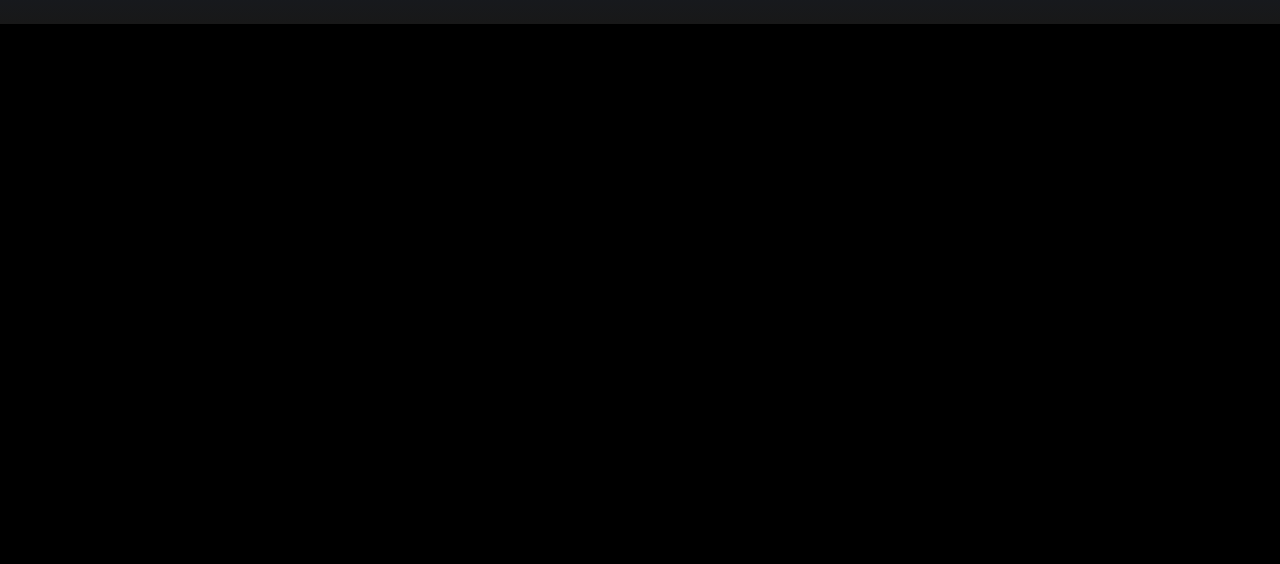
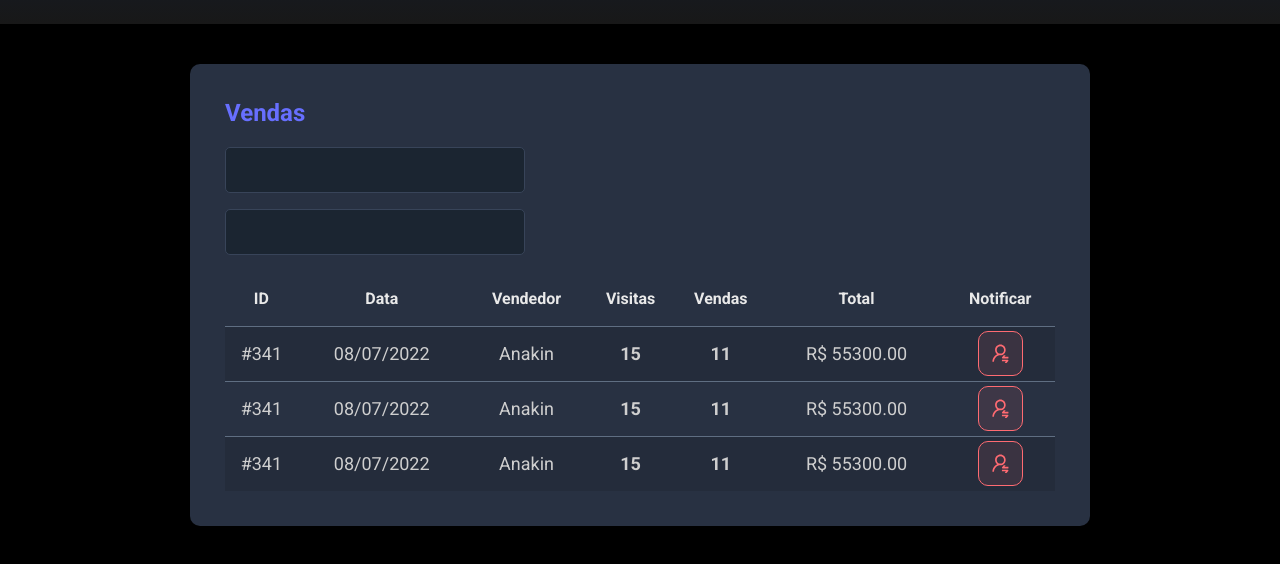
Before and after one commit to CrauFerreira/dsmeta-css, a plain HTML site: page Index.html in a window 1280 px wide. Shown: the part 196-760 px from the top of the page. Drawn offline with Linux system fonts and the light colour scheme.

Commit message:
Primeira Versão

```diff
--- a/Index.html
+++ b/Index.html
@@ -19,5 +19,89 @@
         </div>
     </header>
 
+
+    <main>
+
+        <section id="sales">
+          <div class="dsmeta-container">
+            <div class="dsmeta-card">
+             <h2 class="dsmeta-sales-title"> Vendas </h2>
+             <div>
+                <div class="dsmeta-form-control-container">
+                <input class="dsmeta-form-control" type="text">
+             </div>
+             <div class="dsmeta-form-control-container">
+                <input class="dsmeta-form-control" type="text">
+                      </div>
+                      </div>
+                      <div>
+                      <table class="dsmeta-sales-table">
+                     <thead>
+                      <tr>
+                        <th class="show992">ID</th>
+                        <th class="show992">Data</th>
+                       <th>Vendedor</hd>
+                        <th class="show576">Visitas</th>
+                        <th class="show992">Vendas</th>
+                       <th>Total</th>
+                       <th>Notificar</th>
+                      </tr>
+                     </thead>
+                     <tbody>
+                        <tr>
+                          <td class="show992">#341</td>
+                          <td class="show576">08/07/2022</td>
+                            <td>Anakin</td>
+                            <th class="show992">15</th>
+                            <th class="show992">11 </th>
+                            <td>R$ 55300.00</td>
+                            <td>
+                            <div class="dsmeta-red-btn-container">
+                              <div class="dsmeta-red-btn">
+                                <img src="Notification-icon.svg" alt="Notificar"/></td>
+                              </div>
+                            </div>
+                            </td>
+                        </tr>
+                        <tr>
+                          <td class="show992">#341</td>
+                          <td class="show576">08/07/2022</td>
+                            <td>Anakin</td>
+                            <th class="show992">15</th>
+                            <th class="show992">11 </th>
+                            <td>R$ 55300.00</td>
+                            <td>
+                              <div class="dsmeta-red-btn-container">
+                                <div class="dsmeta-red-btn">
+                                  <img src="Notification-icon.svg" alt="Notificar"/></td>
+                                </div>
+                              </div>
+                              </td>
+                        </tr>
+                        <tr>
+                          <td class="show992">#341</td>
+                          <td class="show576">08/07/2022</td>
+                            <td>Anakin</td>
+                            <th class="show992">15</th>
+                            <th class="show992">11 </th>
+                            <td>R$ 55300.00</td>
+                          <td>
+                              <div class="dsmeta-red-btn-container">
+                                <div class="dsmeta-red-btn">
+                                  <img src="Notification-icon.svg" alt="Notificar"/></td>
+                                </div>
+                              </div>
+                              </td>
+                        </tr>
+                     </tbody>
+
+                     </table>
+
+            </div>
+          </div>
+        </section>
+
+    </main>
+
   </body>
 </html>
--- a/styles.css
+++ b/styles.css
@@ -1,18 +1,20 @@
-@import url('https://fonts.googleapis.com/css2?family=Roboto:wght@300;400;700&display=swap');
+@import url("https://fonts.googleapis.com/css2?family=Roboto:wght@300;400;700&display=swap");
 
 * {
-font-family:"roboto", sans-serif;
+  font-family: "roboto", sans-serif;
   box-sizing: border-box;
   margin: 0;
   padding: 0;
 }
-body , html {
+body,
+html {
   background-color: #000;
-color:#ffffff;
+  color: #ffffff;
 }
 
-
-a, a:hover, a:visited {
+a,
+a:hover,
+a:visited {
   color: unset;
   text-decoration: none;
 }
@@ -22,10 +24,9 @@ header {
   align-items: center;
   justify-content: center;
   height: 220px;
-
 }
 
-.dsmeta-logo-container{
+.dsmeta-logo-container {
   display: flex;
   flex-direction: column;
   align-items: center;
@@ -34,11 +35,137 @@ height: 220px;
   width: 235px;
 }
 
-.dsmeta-logo-container h1{
+.dsmeta-logo-container h1 {
   margin-top: 15px;
   font-size: 23px;
 }
-.dsmeta-logo-container p{
+.dsmeta-logo-container p {
   font-size: 14px;
   font-weight: 300;
 }
+.dsmeta-card {
+  background-color: #283142;
+  border-radius: 10px;
+  padding: 30px 10px;
+}
+.dsmeta-container {
+  width: 100%;
+  max-width: 900px;
+  margin: 0 auto;
+}
+
+#sales {
+  padding: 40px 10px;
+}
+.dsmeta-sales-title {
+  color: #676fff;
+  font-size: 24px;
+  margin-bottom: 20px;
+}
+
+.dsmeta-form-control-container {
+  margin-bottom: 16px;
+  max-width: 300px;
+}
+
+.dsmeta-form-control {
+  width: 100%;
+  height: 46px;
+  background-color: #1b2531;
+  border: 1px solid #384459;
+  border-radius: 5px;
+  color: #9aaabe;
+  padding: 0 20px;
+  font-size: 18px;
+}
+
+.dsmeta-sales-table {
+  width: 100%;
+  border-spacing: 0;
+  border-collapse: collapse;
+}
+
+.dsmeta-sales-table thead {
+  height: 55px;
+  font-size: 16px;
+  color: #e9e9e9;
+  font-weight: 700;
+}
+
+
+
+
+
+.dsmeta-sales-table tbody {
+  font-size: 14px;
+  font-weight: 400;
+  color: #cfcfcf;
+  text-align: center;
+}
+
+
+
+
+.dsmeta-sales-table tbody tr {
+  height: 74px;
+  border-top: 1px solid #5f6e82;
+}
+
+.dsmeta-sales-table tbody tr:hover > td {
+  background-color: #384459;
+}
+
+.dsmeta-sales-table tbody tr:nth-child(odd) {
+  background-color: #242c3b;
+}
+
+.dsmeta-red-btn-container {
+  display: flex;
+ justify-content: center;
+}
+
+.dsmeta-red-btn {
+  height: 45px;
+  width: 45px;
+  background: rgba(255, 107, 114, 0.1);
+  border: 1px solid #ff6b72;
+  border-radius: 10px;
+  display: flex;
+  align-items: center;
+  justify-content: center;
+  cursor: pointer;
+}
+
+.dsmeta-red-btn img {
+height: 19px;
+}
+
+.show576{
+    display: none;
+}
+
+.show992 {
+display: none;
+}
+
+@media(min-width: 576px) {
+    .show576 {
+        display: table-cell;
+    }
+
+    .dsmeta-card {
+        padding: 35px;
+    }
+}
+.dsmeta-sales-table tbody tr {
+    height: 55px;
+
+  }
+  .dsmeta-sales-table tbody {
+    font-size: 18px;
+  }
+@media(min-width: 992px) {
+    .show992 {
+        display: table-cell;
+    }
+}
```
Also changed, not shown: Notification-icon.svg (added), 1 other file. Lines whose indentation alone changed are shown as unchanged.
